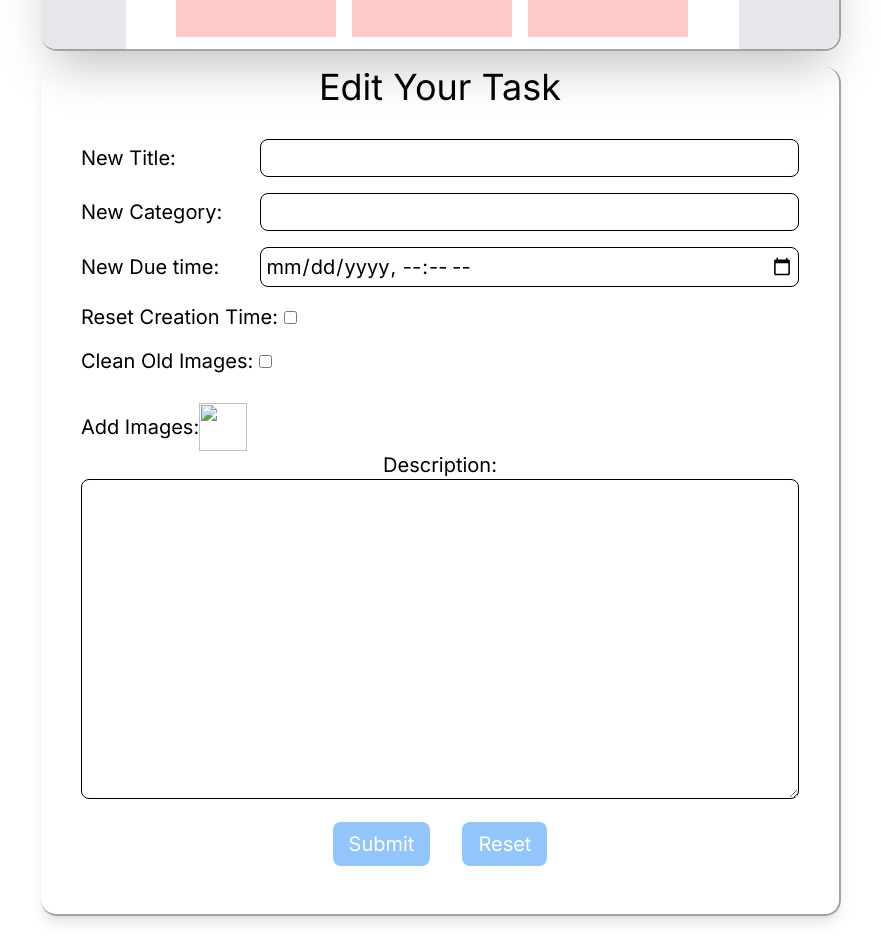
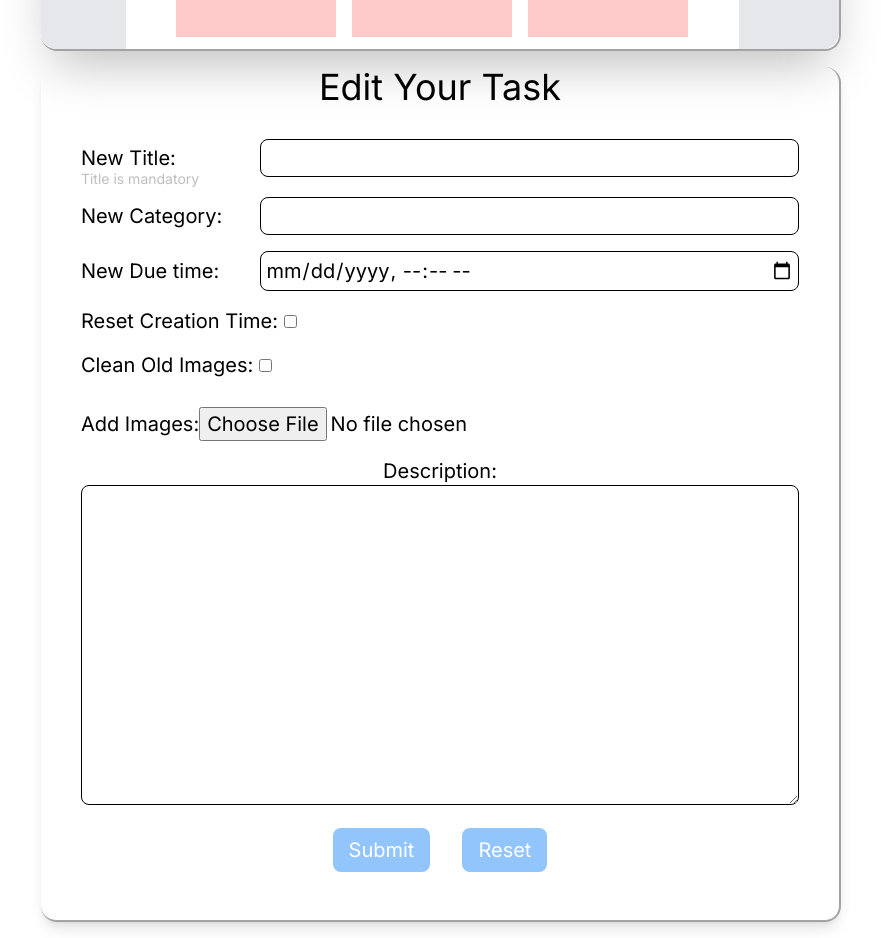
Before and after one commit to danik1341/ToDoList_Project, a Next.js app in the folder ToDoList/frontend/: page / in a window 1280 px wide. Shown: the part 720-1658 px from the top of the page, without its empty margins (199-1080 px from the left). Built offline with nearby package versions, Linux system fonts and the light colour scheme.

Commit message:
task editor final

```diff
--- a/ToDoList/frontend/components/Task.tsx
+++ b/ToDoList/frontend/components/Task.tsx
@@ -43,10 +43,12 @@ export function Task() {
     <div className=" md:text-xl rounded-2xl border-r-2 border-b-2 border-neutral-400 shadow-lg min-h-[600px] flex flex-col items-center pb-8 mb-4">
         <h1 className="mb-8 text-4xl">Edit Your Task</h1>
         <div className=" flex flex-wrap justify-center space-y-4">
-
-            <label className="flex justify-between w-[90%] items-center">
-                New Title: <input className="w-3/4 border-[1px] border-black rounded-lg p-1 md:px-1" name="title" />
-            </label>
+            <div className="flex flex-col w-[90%]">
+                <label className="flex justify-between w-full items-center m-0">
+                    New Title: <input className="w-3/4 border-[1px] border-black rounded-lg p-1 md:px-1" name="title"/>
+                </label>
+                <span className="w-full text-xs md:text-sm text-neutral-400 opacity-70 -my-2">Title is mandatory</span>
+            </div>
             <label className="flex justify-between w-[90%] items-center">
                 New Category: <input className="w-3/4 border-[1px] border-black rounded-lg p-1" name="category" />
             </label>
@@ -61,9 +63,9 @@ export function Task() {
             </label>
         </div>
         <br />
-        <div className="w-full flex flex-col items-center">
+        <div className="w-full flex flex-col items-center space-y-4">
             <label className="w-[90%] flex items-center">
-                Add Images: <input type="image" src="#" alt="" width="48" height="48"/>
+                Add Images: <input type="file" src="#" alt="" width="48" height="48"/>
             </label>
             <label className="w-[90%] text-center">
                 Description: <textarea className="w-full h-80 border-[1px] border-black rounded-lg p-1" name="description" />
--- a/ToDoList/frontend/components/TaskEditor.tsx
+++ b/ToDoList/frontend/components/TaskEditor.tsx
@@ -5,10 +5,12 @@ export function TaskEditor() {
     <div className=" md:text-xl rounded-2xl border-r-2 border-b-2 border-neutral-400 shadow-lg min-h-[600px] flex flex-col items-center pb-8 mb-4">
         <h1 className="mb-8 text-4xl">Edit Your Task</h1>
         <div className=" flex flex-wrap justify-center space-y-4">
-
-    <label className="flex justify-between w-[90%] items-center">
-      New Title: <input className="w-3/4 border-[1px] border-black rounded-lg p-1 md:px-1" name="title" />
+            <div className="flex flex-col w-[90%]">
+                <label className="flex justify-between w-full items-center m-0">
+                    New Title: <input className="w-3/4 border-[1px] border-black rounded-lg p-1 md:px-1" name="title"/>
                 </label>
+                <span className="w-full text-xs md:text-sm text-neutral-400 opacity-70 -my-2">Title is mandatory</span>
+            </div>
             <label className="flex justify-between w-[90%] items-center">
                 New Category: <input className="w-3/4 border-[1px] border-black rounded-lg p-1" name="category" />
             </label>
@@ -18,14 +20,14 @@ export function TaskEditor() {
             <label className=" w-[90%] ">
                 Reset Creation Time: <input type="checkbox" name="myCheckbox" />
             </label>
-    <label className=" w-[90%]  flex items-center">
+            <label className=" w-[90%] ">
                 Clean Old Images: <input type="checkbox" name="myCheckbox" />
             </label>
         </div>
         <br />
-  <div className="w-full flex flex-col items-center">
+        <div className="w-full flex flex-col items-center space-y-4">
             <label className="w-[90%] flex items-center">
-          Add Images: <input type="image" src="#" alt="" width="48" height="48"/>
+                Add Images: <input type="file" src="#" alt="" width="48" height="48"/>
             </label>
             <label className="w-[90%] text-center">
                 Description: <textarea className="w-full h-80 border-[1px] border-black rounded-lg p-1" name="description" />
```
Lines whose indentation alone changed are shown as unchanged.
